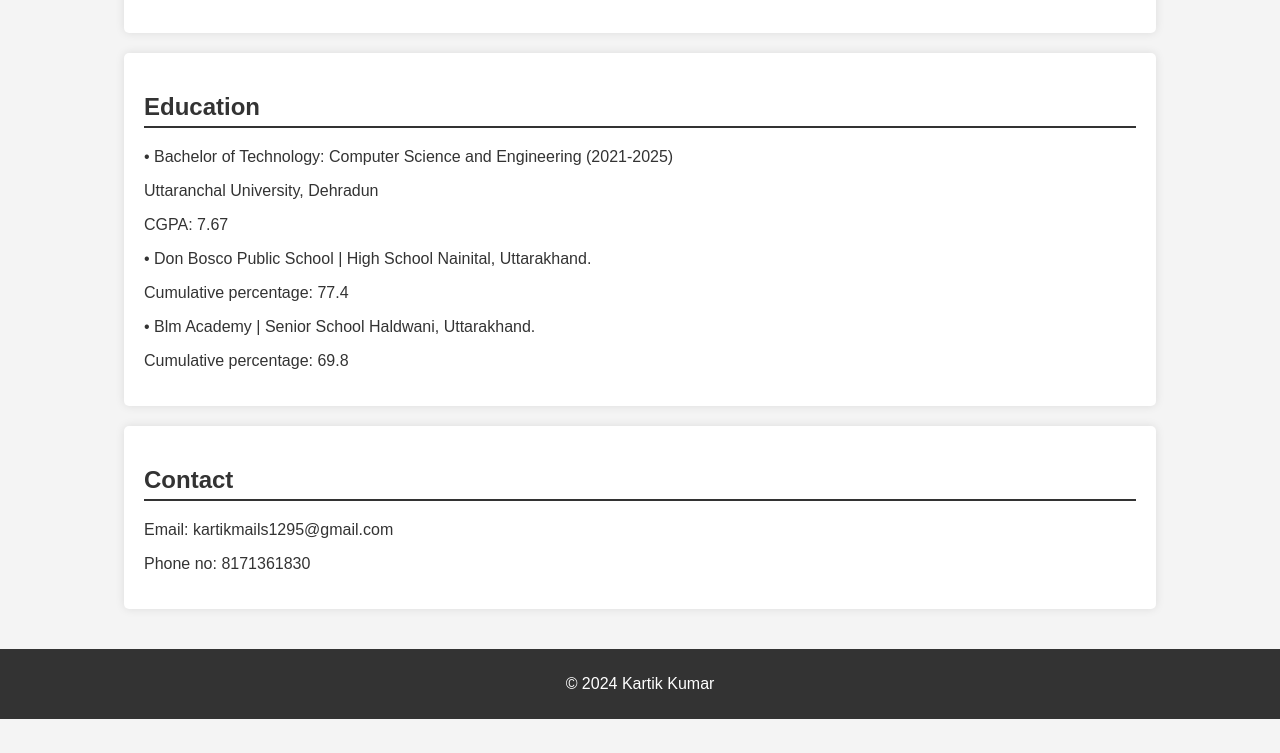
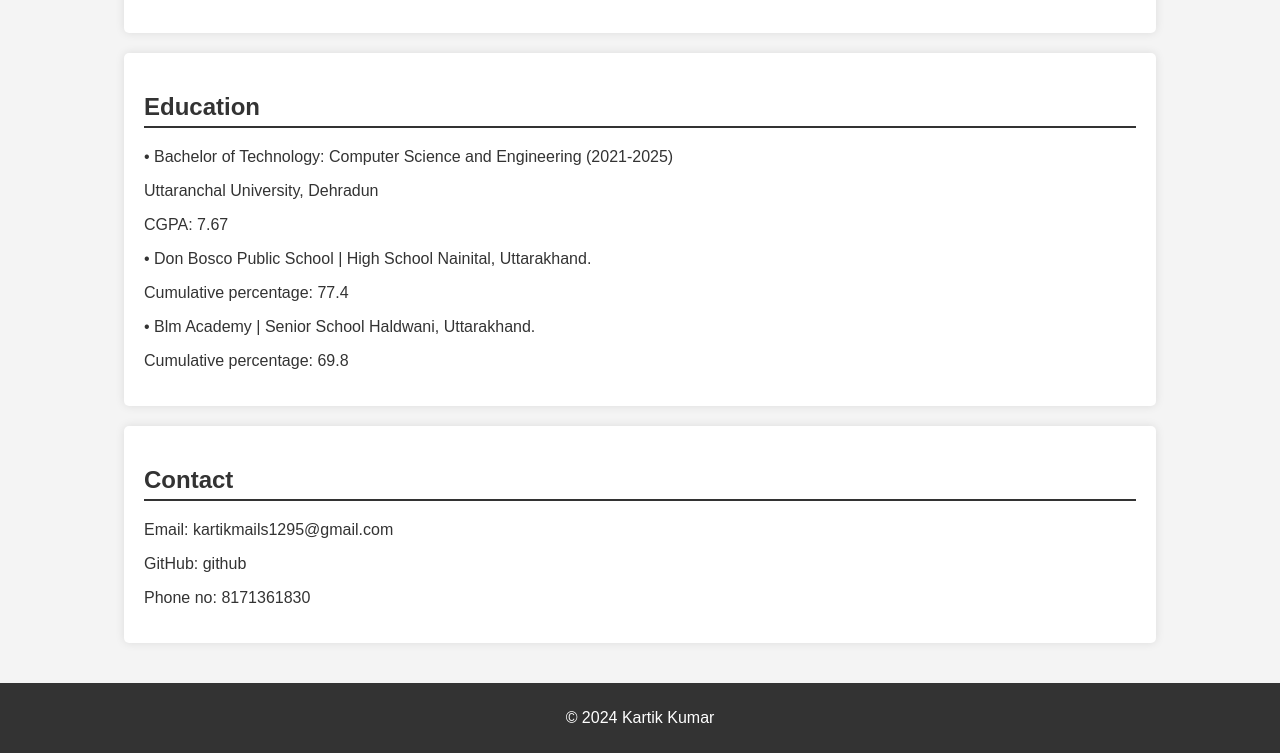
Before and after one commit to KartikKumar1080/Portfolio, a plain HTML site: page index.html in a window 1280 px wide. Shown: the part 1109-1862 px from the top of the page. Before the commit the page ends 1828 px from the top, so only its background shows below. Drawn offline with Linux system fonts and the light colour scheme.

Commit message:
Update index.html

```diff
--- a/index.html
+++ b/index.html
@@ -83,7 +83,7 @@
         <h2>Contact</h2>
         <p>Email: <a href="mailto:kartikmails1295@gmail.com">kartikmails1295@gmail.com</a></p>
 <!--        <p>LinkedIn: <a href="https://www.linkedin.com/in/shashank-nath-b489ab27a">linkedin</a></p>-->
-<!--        <p>GitHub: <a href="https://github.com/ShashankNath31">github</a></p>-->
+       <p>GitHub: <a href="https://github.com/KartikKumar1080">github</a></p>
         <p>Phone no: 8171361830</p>
     </section>
 </main>
```
